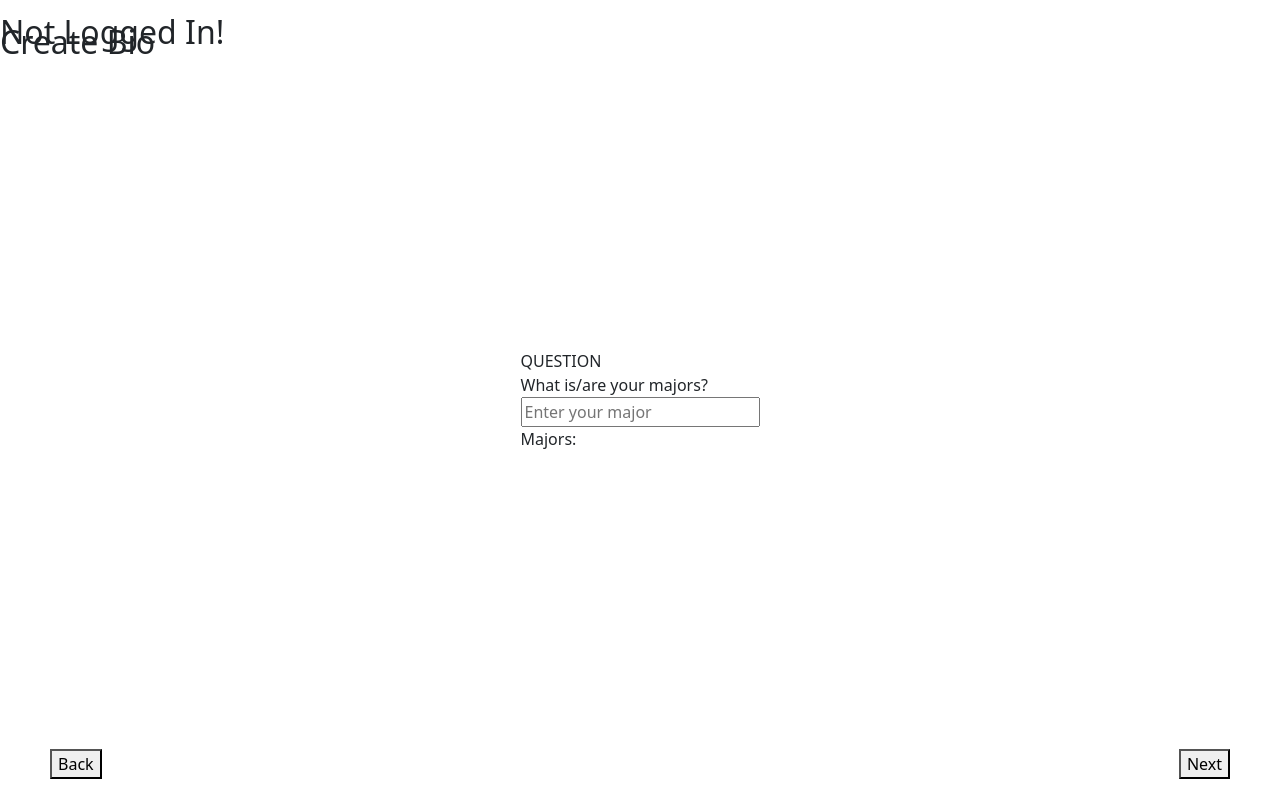
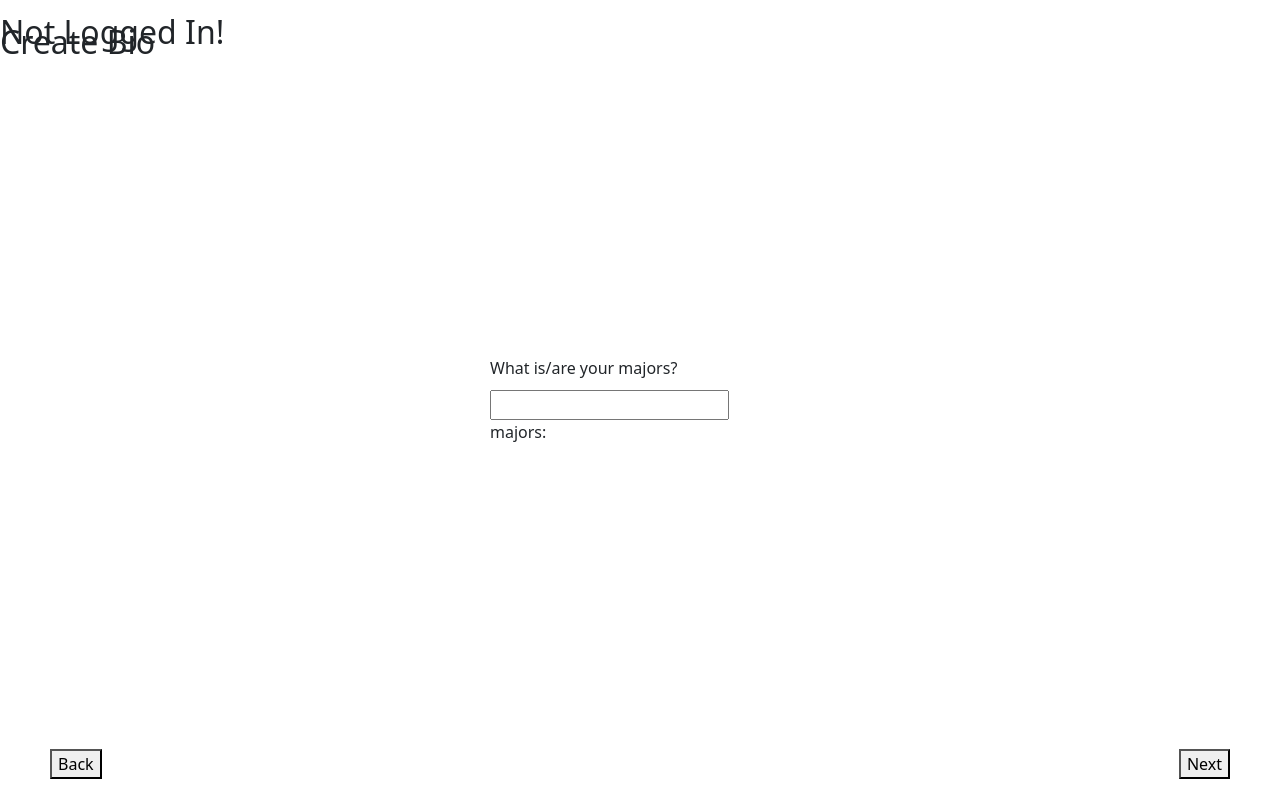
Before and after one commit to ydu20/Bunked, a React (Create React App) app in the folder frontend/: page /create-bio in a window 1280 px wide. Both pictures are taken after a click on the button "Next". Built offline with nearby package versions, Linux system fonts and the light colour scheme.

Commit message:
questions

```diff
--- a/frontend/src/components/create-bio/CreateBio.jsx
+++ b/frontend/src/components/create-bio/CreateBio.jsx
@@ -1,4 +1,4 @@
-import {useEffect, useState} from 'react';
+import {useEffect, useRef, useState} from 'react';
 import './CreateBio.css';
 import axios from '../AxiosInstance';
 import Cookies from 'js-cookie';
@@ -93,7 +93,7 @@ function CreateProfile() {
             question: "Where do you plan on living?",
             required: false,
             type: "string",
-            structure: "options",
+            structure: "input",
             private: false,
             multiple: true,
             options: ["Quad", "Hill", "KCECH", "DuBois", "High Rises", "Off Campus"],
@@ -185,15 +185,15 @@ function CreateProfile() {
 
     var [questionNum, setQuestionNum] = useState(0);
 
-    var input = {};
 
-    var [ans, setAns] = useState("");
-    var [listAns, setListAns] = useState([]);
 
-    var answer = {
-        ans, setAns,
-        listAns, setListAns,
-    };
+    // var [ans, setAns] = useState("");
+    // var [listAns, setListAns] = useState([]);
+
+    // var answer = {
+    //     ans, setAns,
+    //     listAns, setListAns,
+    // };
 
     useEffect (() => {
 
@@ -206,21 +206,23 @@ function CreateProfile() {
         });
     }
 
-    const resetAns = () => {
-        setAns("");
-        setListAns([]);
-    }
+    const childRefs = useRef([]);
+
+    // const resetAns = () => {
+    //     setAns("");
+    //     setListAns([]);
+    // }
 
     const prevQ = async () => {
+        console.log(childRefs.current[questionNum].getAns());
         setQuestionNum(questionNum - 1);
-        console.log(answer);
-        resetAns();
+        // resetAns();
     }
 
     const nextQ = async () => {
         setQuestionNum(questionNum + 1);
-        console.log(answer);
-        resetAns();
+        console.log(childRefs.current[questionNum].getAns());
+        // resetAns();
     }
 
     const submit = async () => {
@@ -237,10 +239,33 @@ function CreateProfile() {
                 { Cookies.get('email') ? "" : <h1>Not Logged In!</h1> }
 
                 <div className = "q-wrapper">
-                    <CreateBioQuestion
+                    {/* <CreateBioQuestion
                         question = {questions[questionNum]}
                         answer = {answer}
-                    />
+                    /> */}
+                    {questions.map((question, key) => {
+                        if (key === questionNum) {
+                            return (
+                                <CreateBioQuestion
+                                    ref = {e => (childRefs.current[key] = e)}
+                                    question = {question}
+                                    // bio = {bio}
+                                    className = {"bio-question bio-question-open"}
+                                    key = {key}
+                                />
+                            );
+                        } else {
+                            return (
+                                <CreateBioQuestion
+                                    ref = {e => (childRefs.current[key] = e)}
+                                    question = {question}
+                                    // bio = {bio}
+                                    className = {"bio-question bio-question-closed"}
+                                    key = {key}
+                                />
+                            );
+                        }
+                    })}
                 </div>
 
                 {/* <button onClick = {logout}>Logout</button> */}
--- a/frontend/src/components/create-bio/CreateBioQuestion.css
+++ b/frontend/src/components/create-bio/CreateBioQuestion.css
@@ -0,0 +1,46 @@
+.bio-question {
+    width: 300px;
+    display: flex;
+    flex-direction: column;
+}
+
+.bio-question-closed {
+    display: none;
+}
+
+.bio-q-str {
+    margin-bottom: 10px;
+}
+
+.slider-container {
+    margin-left: -200px;
+    width: 700px;
+    display: flex;
+    flex-direction: row;
+    justify-content: space-around;
+}
+
+.slider-wrapper {
+    flex: 2;
+    display: flex;
+    flex-direction: column;
+    margin-left: 20px;
+    margin-right: 20px;
+}
+
+.slider-tags {
+    font-weight: bold;
+}
+
+datalist {
+    display: flex;
+    flex-direction: row;
+    justify-content: space-between;
+    margin-top: 10px;
+    margin-left: 2px;
+    margin-right: 2px;
+}
+
+.slider-reversed {
+    direction: rtl;
+}
--- a/frontend/src/components/create-bio/CreateBioQuestion.jsx
+++ b/frontend/src/components/create-bio/CreateBioQuestion.jsx
@@ -1,47 +1,135 @@
-import {useEffect, useState} from 'react';
+import {forwardRef, useImperativeHandle, useEffect, useState} from 'react';
 import './CreateBioQuestion.css';
 
-function CreateBioQuestion({question, answer}) {
+// function CreateBioQuestion({question, bio, className}) {
+
+//     useEffect(() => {
+        // if (question.structure === 'options' && !question.multiple
+        //     && question.options.length > 0) {
+        //     if (question.type === 'string') {
+        //         answer.setAns(question.options[0])
+        //     } else if (question.type === 'number') {
+        //         answer.setAns('1');
+        //     }
+        // }
+        // if (question.structure === 'input') {
+
+        // }
+//     }, [question.param]);
+
+
+
+//     useEffect(() => {
+
+//     })
+
+//     var [input, setInput] = useState('');
+
+//     var addInput = () => {
+//         answer.setListAns(answer.listAns.concat(input));
+//         setInput("");
+//     }
+
+//     return (
+//         <>
+//             <div>QUESTION</div>
+//             <div>{question.question}</div>
+//             {question.private ?
+//                 <div>The answer to this question will not be
+//                     displayed on your profile</div>
+//                 :
+//                 ""
+//             }
+
+//             {question.structure === 'options' && question.type === 'string'
+//                 && !question.multiple ?
+//                 <select
+//                     onChange = {(e) => answer.setAns(e.target.value)}>
+//                     {question.options.map((o, key) => <option key = {key}>{o}</option>)}
+//                 </select>:
+//                 ""
+//             }
+
+//             {question.multiple && question.structure === 'input' ?
+//                 <div>
+//                     <input
+//                         onChange = {(e) => {
+//                             setInput(e.target.value);
+//                         }}
+//                         onKeyDown = {(e) => {
+//                             e.key === "Enter" && addInput();
+//                         }}
+//                         value = {input}
+//                         type = "text"
+//                         placeholder= 'Enter your major'
+//                     />
+//                     <div>
+//                         {"Majors:  " + answer.listAns.join(", ")}
+//                     </div>
+//                 </div>:
+//                 ""}
+
+//             {question.structure === 'options' && question.type === 'number' ?
+//                 <input type = "range" min = {1} max = {question.options.length}
+//                     onChange = {(e) => answer.setAns(e.currentTarget.value)} />:
+//                 ""
+//             }
+//         </>
+//     );
+
+// }
+
+
+
+
+
+const CreateBioQuestion = forwardRef(({question, bio, className}, ref) => {
+
+    useImperativeHandle(ref, () => ({
+        getAns() {
+            return ans;
+        },
+        getListAns() {
+            return listAns;
+        }
+    }));
+
+    var [ans, setAns] = useState("");
+    var [listAns, setListAns] = useState([]);
+    var [input, setInput] = useState("");
+
 
     useEffect(() => {
         if (question.structure === 'options' && !question.multiple
-            && question.options.length > 0) {
+        && question.options.length > 0) {
             if (question.type === 'string') {
-                answer.setAns(question.options[0])
+                setAns(question.options[0])
             } else if (question.type === 'number') {
-                answer.setAns('1');
+                setAns('1');
             }
         }
-        if (question.structure === 'input') {
-
-        }
-    }, [question.param]);
-
-    var [input, setInput] = useState('');
+    }, []);
 
     var addInput = () => {
-        answer.setListAns(answer.listAns.concat(input));
+        setListAns(listAns.concat(input));
         setInput("");
     }
 
-    return (
-        <>
-            <div>QUESTION</div>
-            <div>{question.question}</div>
+    return(
+        <div className = {className}>
+            <div className = "bio-q-str">{question.question}</div>
             {question.private ?
                 <div>The answer to this question will not be
-                    displayed on your profile</div>
-                :
-                ""
+                    displayed on your profile
+                </div> : ""
             }
 
             {question.structure === 'options' && question.type === 'string'
                 && !question.multiple ?
                 <select
-                    onChange = {(e) => answer.setAns(e.target.value)}>
+                    onChange = {(e) => setAns(e.target.value)}>
                     {question.options.map((o, key) => <option key = {key}>{o}</option>)}
-                </select>:
-                ""
+                </select> : ""
             }
 
             {question.multiple && question.structure === 'input' ?
@@ -55,22 +143,75 @@ function CreateBioQuestion({question, answer}) {
                         }}
                         value = {input}
                         type = "text"
-                        placeholder= 'Enter your major'
                     />
                     <div>
-                        {"Majors:  " + answer.listAns.join(", ")}
+                        {question.param + ":  " + listAns.join(", ")}
                     </div>
-                </div>:
-                ""}
+                </div> : ""
+            }
 
             {question.structure === 'options' && question.type === 'number' ?
-                <input type = "range" min = {1} max = {question.options.length}
-                    onChange = {(e) => answer.setAns(e.currentTarget.value)} />:
+                 (  <div className = "slider-container">
+                        <div className = "slider-tags">
+                            {question.options[0]}
+                        </div>
+                        <div className = "slider-wrapper">
+                            <input type = "range" min = {1} max = {question.options.length}
+                            onChange = {(e) => setAns(e.currentTarget.value) } list = "stepList"/>
+                            <datalist id = "stepList">
+                                {question.options.map((x, key) => (<option label = {(key + 1).toString()}>{key == 0 ? "" : key+1}</option>))}
+                            </datalist>
+                        </div>
+                        <div className = "slider-tags">
+                            {question.options[question.options.length - 1]}
+                        </div>
+                    </div>
+                 ) :
+                 ""
+            }
+
+            {!question.multiple && question.structure === 'input' ?
+                <div>
+                    <input
+                        onChange = {(e) => {
+                            setAns(e.target.value);
+                        }}
+                        value = {ans}
+                        type = "text"
+                    />
+                </div>: ""
+            }
+
+            {question.structure === 'sleepSpecial' ?
+                (
+                    <div className = "slider-container">
+                        <div className = "slider-tags">
+                            {question.options[0]}
+                        </div>
+                        <div className = "slider-wrapper">
+                            <input type = "range" min = {1} max = {12}
+                            onChange = {(e) => setAns(e.currentTarget.value) } list = "clockList"/>
+
+                            <datalist id = "clockList">
+                                {("12,1,2,3,4,5,6,7,8,9,10,11,12".split(',')).map((x, key) => (<option label = {x}>{x}</option>))}
+                            </datalist>
+
+                            <input className = "slider-reversed" type = "range" min = {1} max = {24}/>
+
+                            <datalist id = "clockList">
+                                {("12,1,2,3,4,5,6,7,8,9,10,11,12".split(',')).map((x, key) => (<option label = {x}>{x}</option>))}
+                            </datalist>
+
+                        </div>
+                        <div className = "slider-tags">
+                            {question.options[question.options.length - 1]}
+                        </div>
+                    </div>
+                ) :
                 ""
             }
-        </>
+        </div>
     );
-
-}
+});
 
 export default CreateBioQuestion;
```
